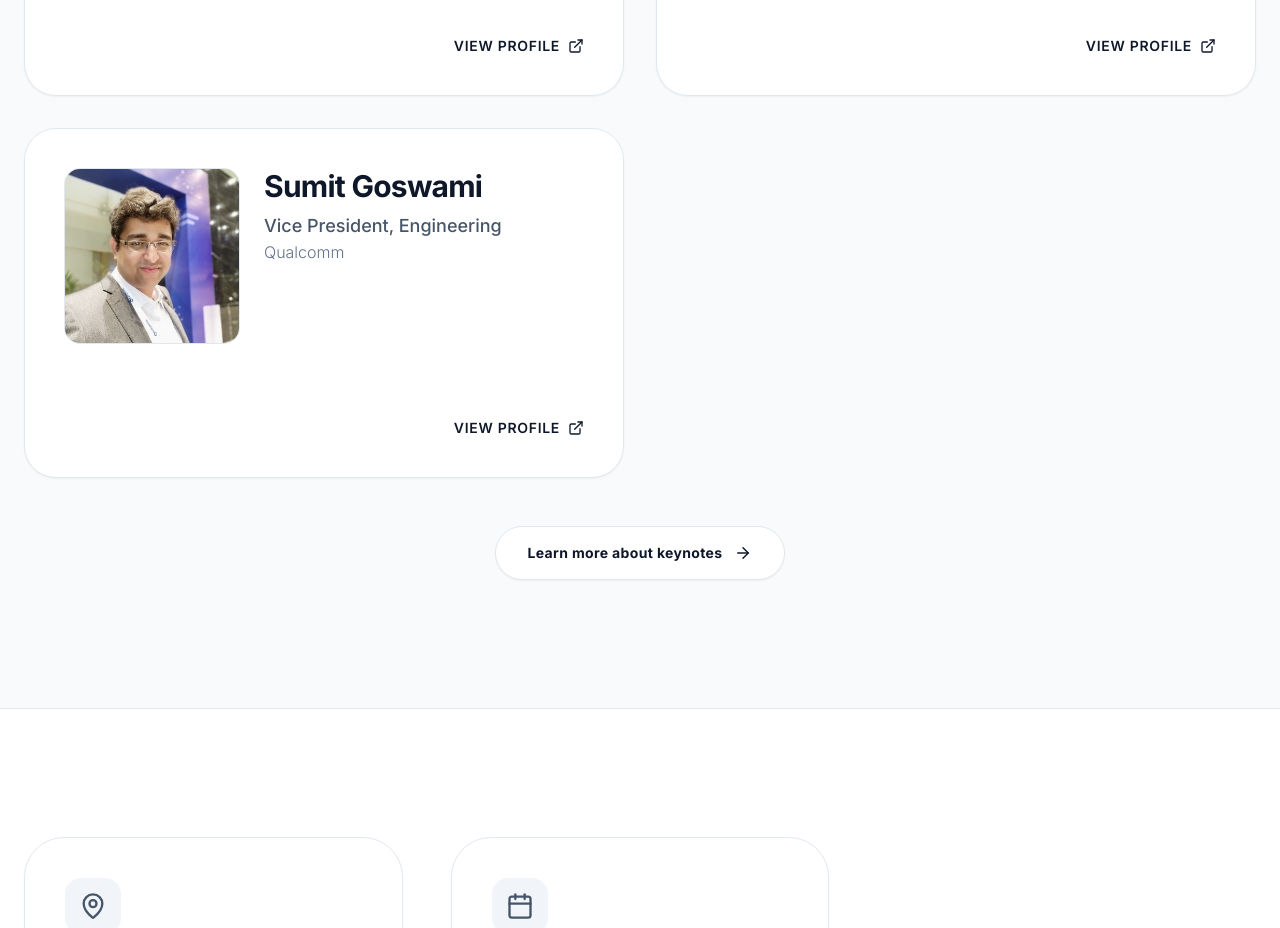
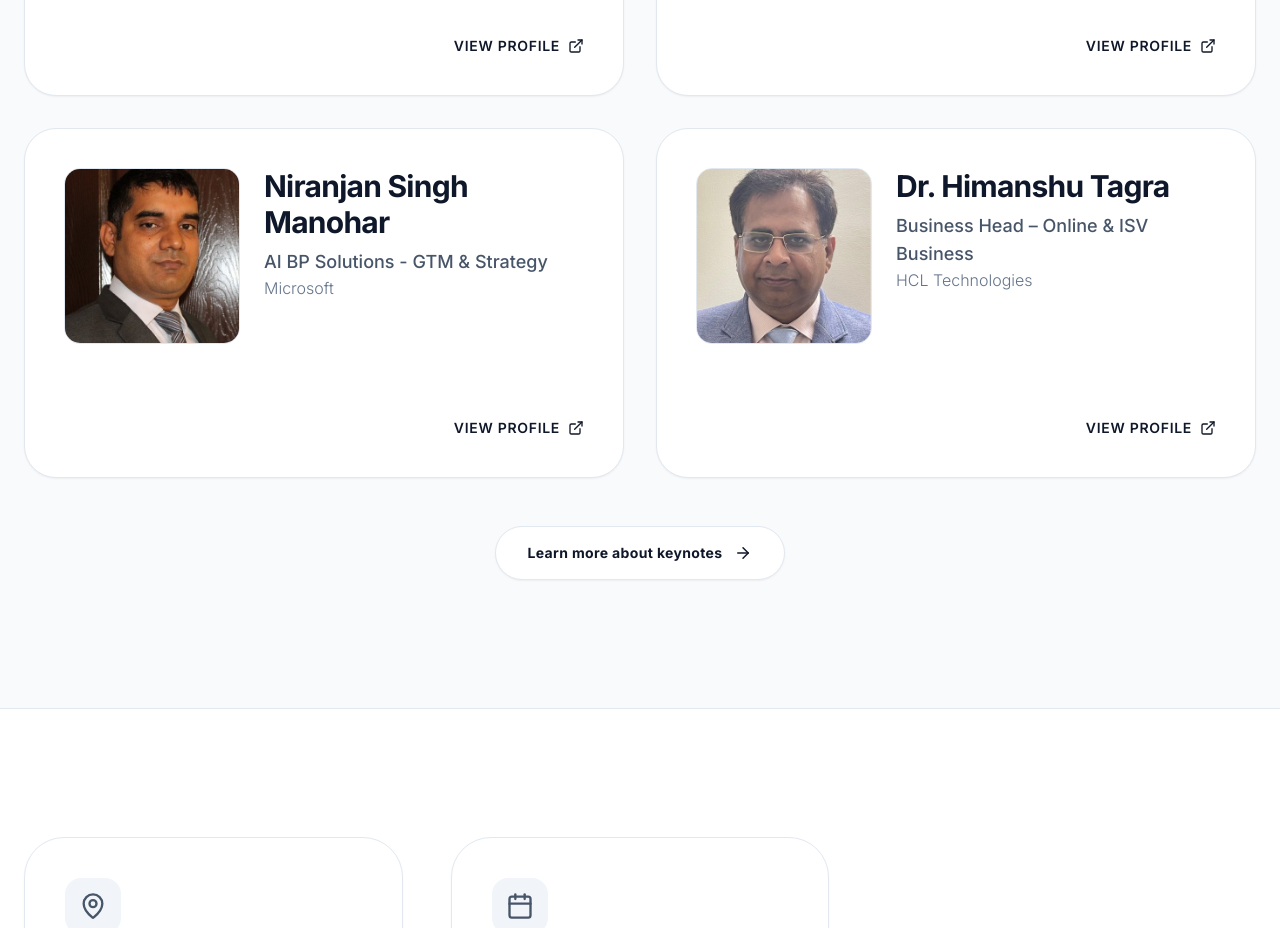
Before and after one commit to encodedCoder/syntacs2026, a Next.js app: page / in a window 1280 px wide. Shown: the part 5200-6128 px from the top of the page. Built offline with nearby package versions, Linux system fonts and the light colour scheme.

Commit message:
Update keynote speakers: removed Sumit, added Niranjan Singh Manohar and Dr. Himanshu Tagra, and optimized layout

```diff
--- a/src/data/speakers.ts
+++ b/src/data/speakers.ts
@@ -30,17 +30,33 @@ export const speakers = [
         ]
     },
     {
-        name: "Sumit Goswami",
-        role: "Vice President, Engineering",
-        org: "Qualcomm",
-        link: "https://www.linkedin.com/in/sumit-goswami-0614342/",
+        name: "Niranjan Singh Manohar",
+        role: "AI BP Solutions - GTM & Strategy",
+        org: "Microsoft",
+        link: "https://www.linkedin.com/in/niranjan-singh-manohar-94a7594/",
         linkText: "View Profile",
-        image: "/speakers/sumit.jpg",
+        image: "/speakers/niranjan.jpg",
         icon: Linkedin,
         bio: [
-            "Sumit Goswami is Vice President, Engineering at Qualcomm, bringing expertise in hardware engineering and design automation within the semiconductor industry. Their background demonstrates versatile expertise across engineering leadership, hardware application, EDA methodologies, and physical design. Sumit has a proven ability to lead teams, manage projects, and collaborate with internal and external stakeholders.",
-            "Within Qualcomm's engineering environment, Sumit has progressed through various roles, including Senior Director, Engineering, and Director, Engineering. They have been responsible for delivering EDA solutions, leading hardware application engineering teams, and driving industry-academia partnerships. Sumit has also managed teams responsible for system design, circuit design, and post-silicon aspects of Qualcomm power management solutions.",
-            "Prior to Qualcomm, Sumit held positions at Intel, including Technical Lead and Manager, Cbd Design Automation. Earlier in their career, Sumit was a Senior RnD Engineer at Synopsys, contributing to the definition of Synopsys tool-based RTL2GDSII baseline flows, which were deployed to semiconductor design houses and foundry reference flows."
+            "Niranjan leads the AI BP solutions Go to Market & Strategy for India & South Asia at Microsoft. He focuses on helping organizations automate manual processes, providing deep insights into data, and scoping the use of AI to improve productivity using Copilot at scale.",
+            "With extensive experience as a CX consultant, Niranjan is passionate about advising brands on ways to enhance engagement with their consumers. He has a unique perspective on how disruptors change the rules of the game and unsettle large businesses, providing him with amazing insights into competitive strategies for both traditional and new-age organizations.",
+            "Expertise",
+            "AI Strategy, Go-to-Market, Customer Experience, Digital Transformation"
+        ]
+    },
+    {
+        name: "Dr. Himanshu Tagra",
+        role: "Business Head – Online & ISV Business",
+        org: "HCL Technologies",
+        link: "https://www.linkedin.com/in/dr-himanshu-tagra-8a58661/",
+        linkText: "View Profile",
+        image: "/speakers/Himanshu.jpg",
+        icon: Linkedin,
+        bio: [
+            "Dr. Himanshu Tagra is the Business Head – Online & ISV Business at HCL Technologies, leading a $200M Software Product Engineering unit with over 3,000 engineers across India, US, Europe, and APAC. He has a proven track record in data engineering, cloud, AI, and delivery excellence.",
+            "With a Ph.D. in AI from IIT Delhi, Dr. Tagra has grown key accounts from inception to over $100M in annual revenue multiple times. He has established numerous Centers of Excellence in Data Engineering, GCP, and Mainframe Modernization, and is currently driving GenAI strategy adoption for large-scale organizations.",
+            "Expertise",
+            "Software Product Engineering, AI & Machine Learning, Cloud Strategy, Digital Transformation"
         ]
     }
 ];
```
Also changed, not shown: public/speakers/Himanshu.jpg (added), public/speakers/niranjan.jpg (added).
